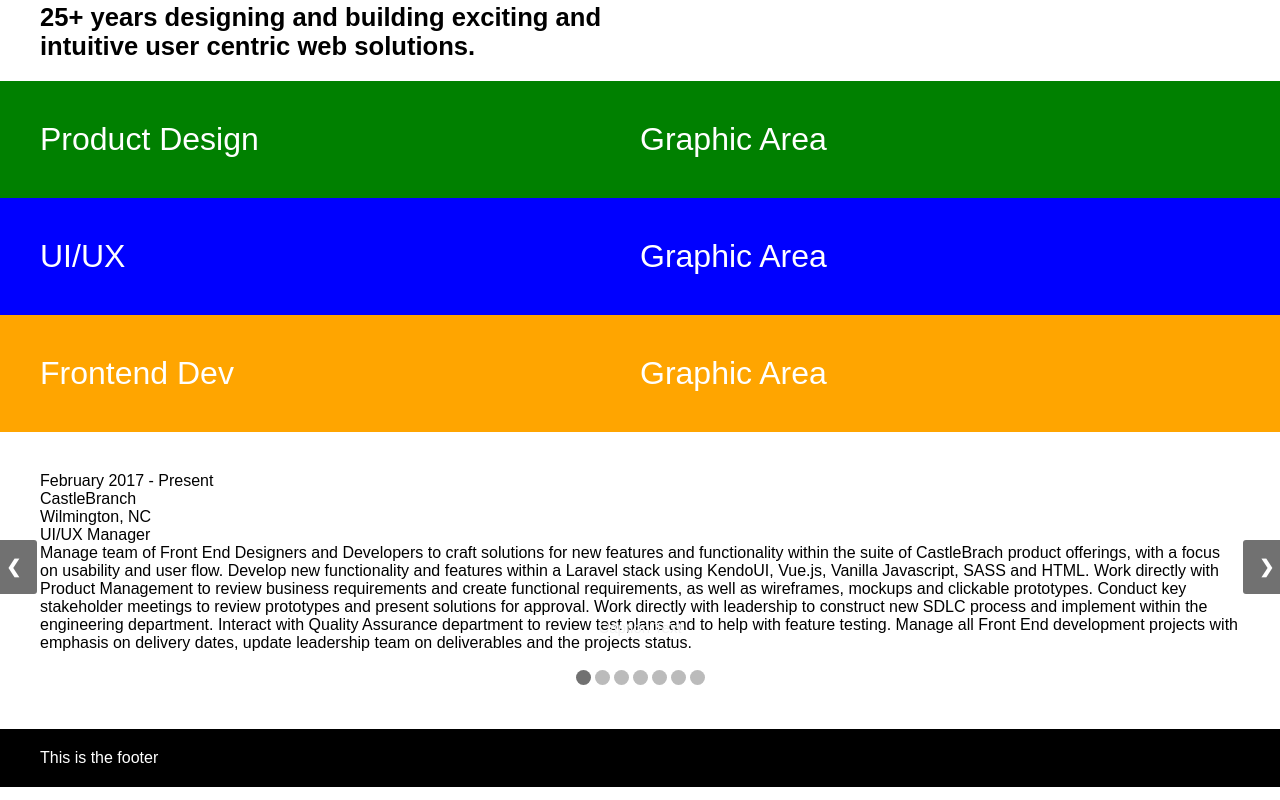
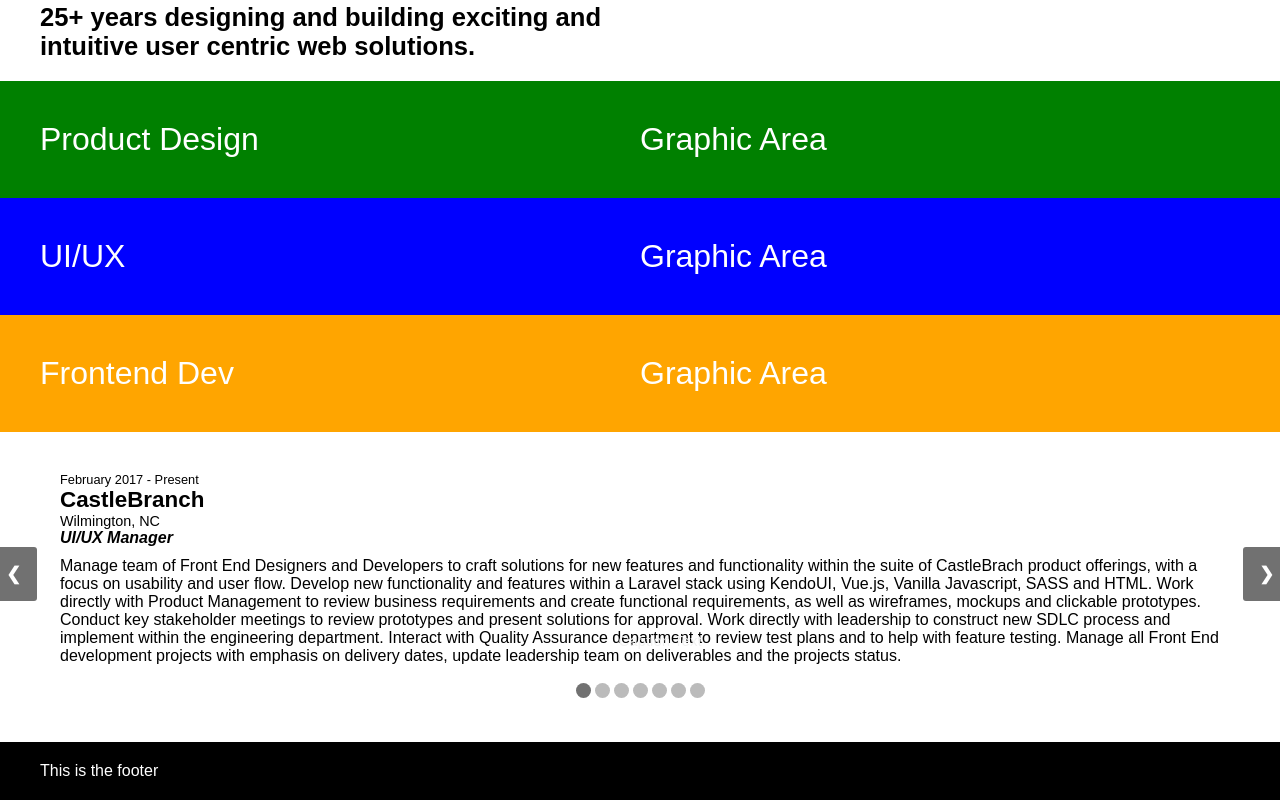
Before and after one commit to aaronunionstudios/blackbox, a Vue app: page / in a window 1280 px wide. Shown: the part 377-1177 px from the top of the page. Built offline with nearby package versions, Linux system fonts and the light colour scheme; a web font is replaced by a local one.

Commit message:
more design work

```diff
--- a/src/assets/base.scss
+++ b/src/assets/base.scss
@@ -23,3 +23,10 @@
 .flex-child {
   width: 50%;
 }
+// font sizes
+.f14 {font-size:0.8rem;}
+.f16 {font-size:1rem;}
+.f18 {font-size:1.1rem;}
+.f20 {font-size:1.2rem;}
+.f22 {font-size:1.3rem;}
+.f24 {font-size:1.4rem;}
--- a/src/components/SlideShow.vue
+++ b/src/components/SlideShow.vue
@@ -178,6 +178,29 @@
 </template>
 
 <style lang="scss" scoped>
+.work-date {
+    font-size:0.8rem;
+}
+.work-name {
+    font-size:1.4rem;
+    font-weight:bold;
+}
+.work-location {
+    font-size:0.9rem;
+}
+.work-position {
+    font-size:1rem;
+    font-style:italic;
+    padding-bottom: 10px;
+    font-weight:bold;
+}
+.work-description {
+    font-size:1rem;
+}
+.slideshow-container {
+    padding: 0 20px;
+}
+
 * {
     box-sizing: border-box
 }
```
